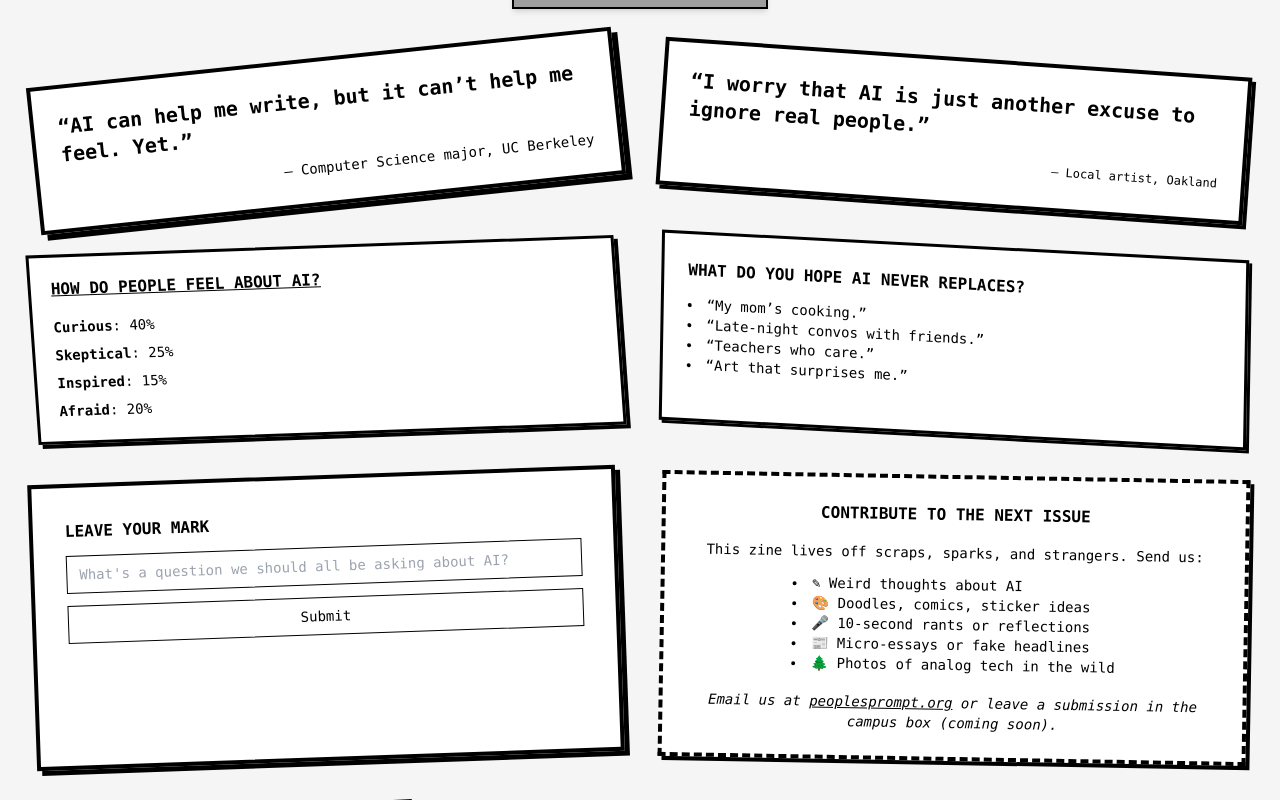
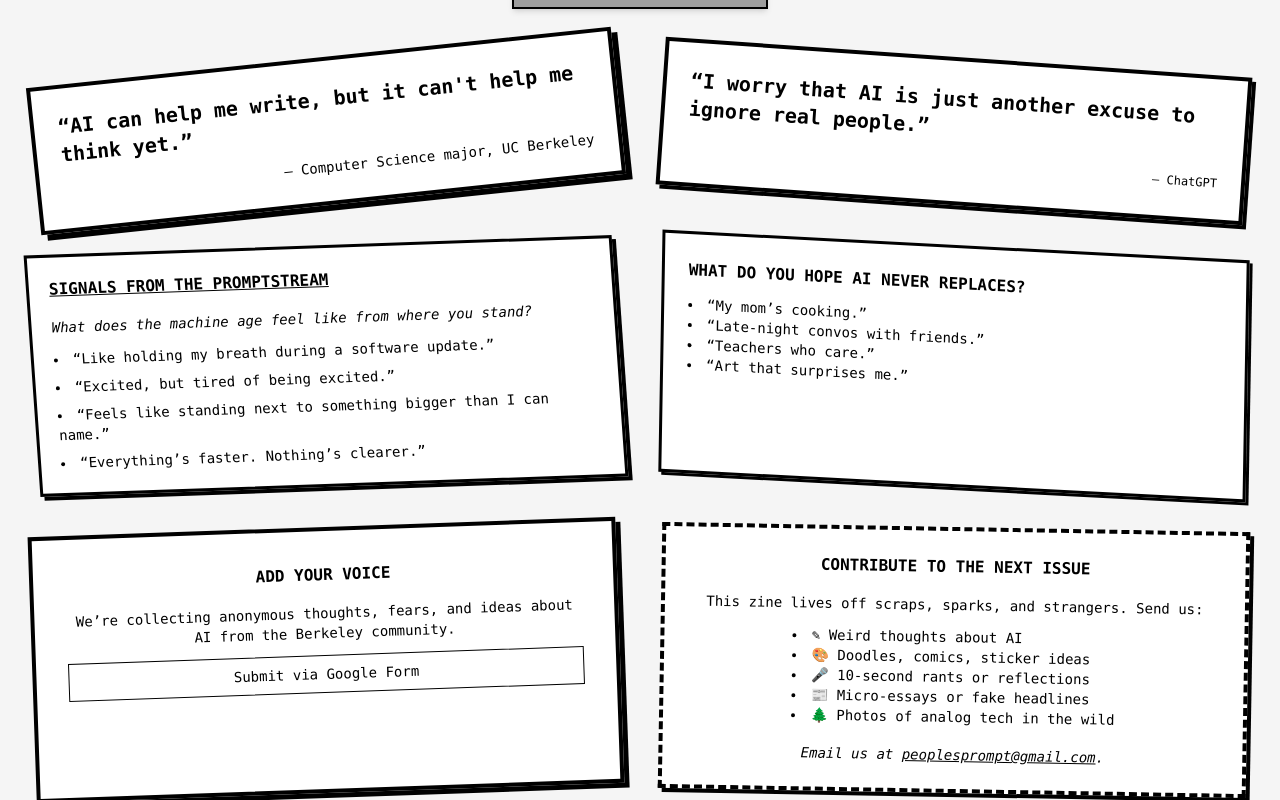
Before and after one commit to miles-nash/peoples-prompt, a React (Create React App) app: page / in a window 1280 px wide. Shown: the part 340-1140 px from the top of the page. Built offline with nearby package versions, Linux system fonts and the light colour scheme; grey boxes are pictures that could not be loaded.

Commit message:
ready for release

```diff
--- a/src/AIEthicsZine.js
+++ b/src/AIEthicsZine.js
@@ -45,24 +45,25 @@ export default function AIEthicsZine() {
 
       <section className="grid grid-cols-1 md:grid-cols-2 gap-10">
         <div className="border-4 border-black p-6 shadow-[6px_6px_0_0_rgba(0,0,0,1)] rotate-[-6deg] bg-white">
-          <blockquote className="text-xl font-bold">“AI can help me write, but it can’t help me feel. Yet.”</blockquote>
+          <blockquote className="text-xl font-bold">“AI can help me write, but it can't help me think yet.”</blockquote>
           <p className="mt-4 text-sm text-right">– Computer Science major, UC Berkeley</p>
         </div>
 
         <div className="border-4 border-black p-6 shadow-[4px_4px_0_0_rgba(0,0,0,1)] rotate-[4deg] bg-white">
           <blockquote className="text-xl font-semibold">“I worry that AI is just another excuse to ignore real people.”</blockquote>
-          <p className="mt-4 text-xs text-right">– Local artist, Oakland</p>
+          <p className="mt-4 text-xs text-right">– ChatGPT</p>
         </div>
 
-        <div className="border-[3px] border-black p-5 rotate-[-4deg] bg-white shadow-[4px_4px_0_0_rgba(0,0,0,1)] skew-y-2">
-          <h2 className="text-base font-extrabold uppercase mb-4 underline">How do people feel about AI?</h2>
-          <ul className="list-none pl-0 text-sm space-y-2">
-            <li><span className="font-bold">Curious</span>: 40%</li>
-            <li><span className="font-bold">Skeptical</span>: 25%</li>
-            <li><span className="font-bold">Inspired</span>: 15%</li>
-            <li><span className="font-bold">Afraid</span>: 20%</li>
-          </ul>
-        </div>
+        <div className="border-[3px] border-black p-5 rotate-[-4deg] bg-white shadow-[4px_4px_0_0_rgba(0,0,0,1)] skew-y-2 text-sm">
+  <h2 className="text-base font-extrabold uppercase mb-4 underline">Signals from the Promptstream</h2>
+  <p className="mb-3 italic">What does the machine age feel like from where you stand?</p>
+  <ul className="list-disc list-inside space-y-2">
+    <li>“Like holding my breath during a software update.”</li>
+    <li>“Excited, but tired of being excited.”</li>
+    <li>“Feels like standing next to something bigger than I can name.”</li>
+    <li>“Everything’s faster. Nothing’s clearer.”</li>
+  </ul>
+</div>
 
         <div className="border-[3px] border-black p-6 rotate-[3deg] bg-white shadow-[3px_3px_0_0_rgba(0,0,0,1)] skew-x-2">
           <h2 className="text-base font-bold uppercase mb-3">What do you hope AI never replaces?</h2>
@@ -74,16 +75,13 @@ export default function AIEthicsZine() {
           </ul>
         </div>
 
-        <div className="border-4 border-black p-8 rotate-[-2deg] bg-white shadow-[5px_5px_0_0_rgba(0,0,0,1)]">
-          <h2 className="text-base font-bold uppercase mb-3">Leave your mark</h2>
-          <Input
-            placeholder="What's a question we should all be asking about AI?"
-            value={question}
-            onChange={(e) => setQuestion(e.target.value)}
-            className="mb-3 border-black px-3 py-2 text-sm"
-          />
-          <Button variant="outline" className="w-full border-black hover:bg-black hover:text-white transition text-sm">Submit</Button>
-        </div>
+        <div className="border-4 border-black p-8 rotate-[-2deg] bg-white shadow-[5px_5px_0_0_rgba(0,0,0,1)] text-center">
+  <h2 className="text-base font-bold uppercase mb-4">Add your voice</h2>
+  <p className="text-sm mb-3">We’re collecting anonymous thoughts, fears, and ideas about AI from the Berkeley community.</p>
+  <a href="https://forms.gle/ruTnJcyYSj1HQ5qXA" target="_blank" rel="noopener noreferrer">
+    <Button className="w-full border-black hover:bg-black hover:text-white transition text-sm">Submit via Google Form</Button>
+  </a>
+</div>
               <div className="border-4 border-dashed border-black p-6 rotate-[1deg] bg-white shadow-[4px_4px_0_0_rgba(0,0,0,1)] text-center">
           <h2 className="text-base font-extrabold uppercase mb-4">Contribute to the next issue</h2>
           <p className="text-sm mb-3">This zine lives off scraps, sparks, and strangers. Send us:</p>
@@ -94,7 +92,7 @@ export default function AIEthicsZine() {
             <li>📰 Micro-essays or fake headlines</li>
             <li>🌲 Photos of analog tech in the wild</li>
           </ul>
-          <p className="text-sm mt-4 italic">Email us at <a href="https://peoplesprompt.org" className="underline">peoplesprompt.org</a> or leave a submission in the campus box (coming soon).</p>
+          <p className="text-sm mt-4 italic">Email us at <a href="mailto:peoplesprompt@gmail.com" className="underline">peoplesprompt@gmail.com</a>.</p>
         </div>
       </section>
 
```
